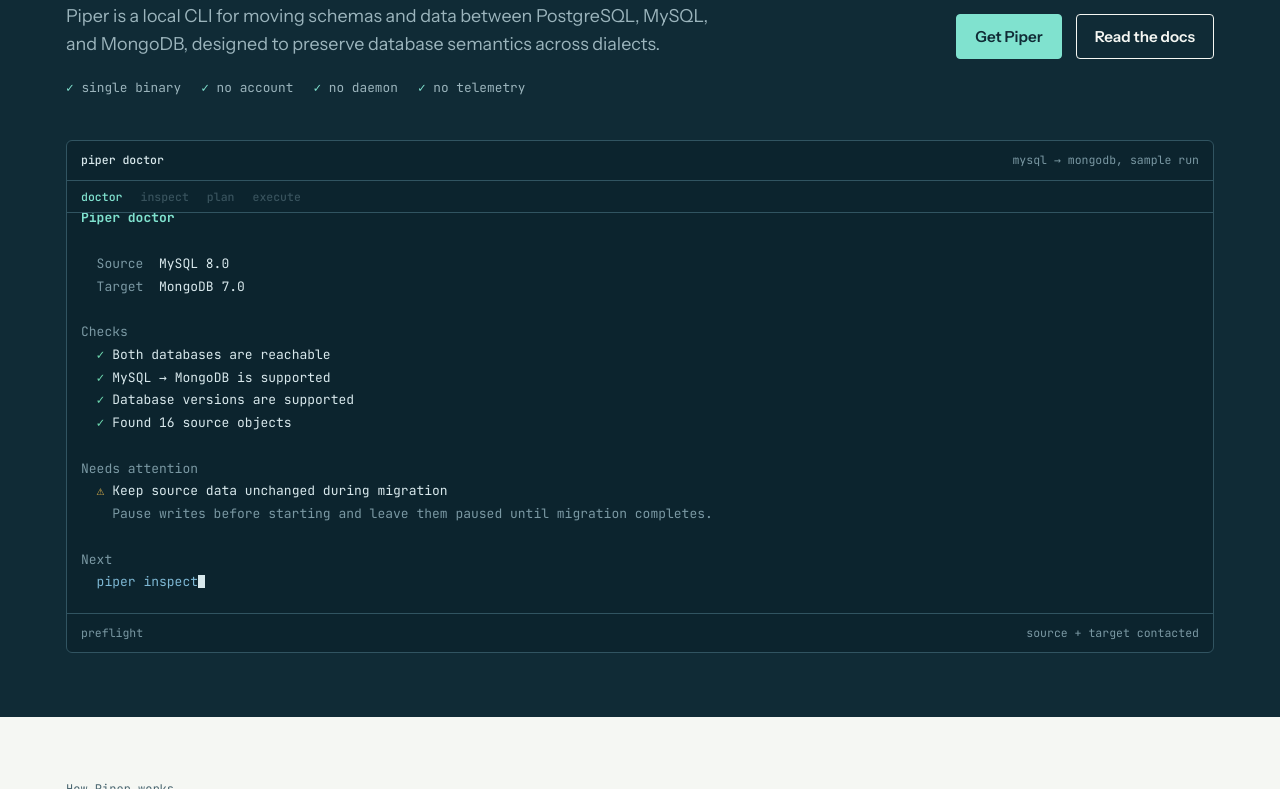
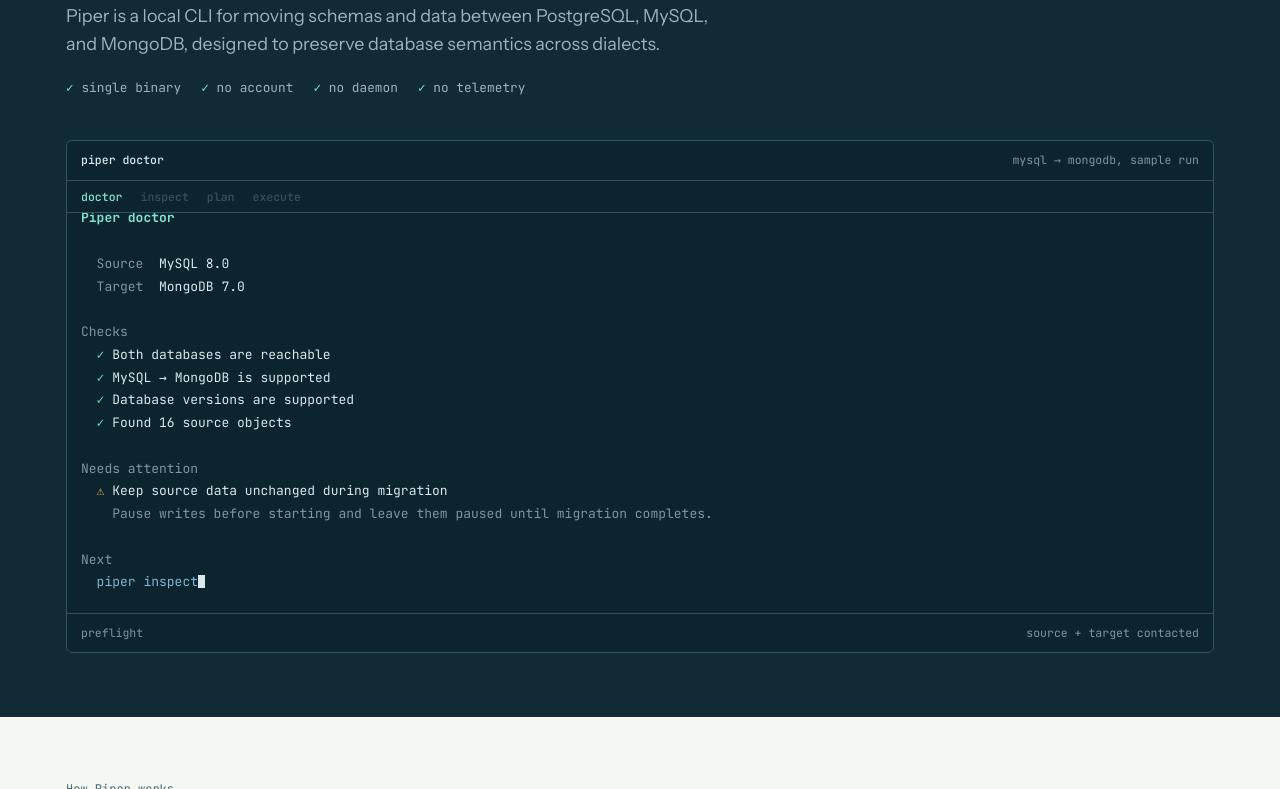
Before and after one commit to PiperKitOrg/piper-landing-page, a plain HTML site: page index.html in a window 1280 px wide. Shown: the part 311-1100 px from the top of the page. Drawn offline with nearby package versions, Linux system fonts and the light colour scheme.

Commit message:
refactor: removed useless buttons

```diff
--- a/index.html
+++ b/index.html
@@ -70,14 +70,14 @@ code{font-family:var(--mono);font-size:.88em}
 .hero{padding-block:56px 64px}
 .hero h1{font-weight:800;font-size:clamp(2.4rem,6.4vw,5rem);line-height:.98;letter-spacing:-.035em;max-width:14em}
 .hero h1 em{font-style:normal;color:var(--glass)}
-.hero-row{display:grid;grid-template-columns:minmax(0,1fr) auto;gap:24px 48px;align-items:end;margin-top:26px}
+.hero-row{margin-top:26px}
 .lede{max-width:36em;font-size:1.12rem;color:var(--muted)}
 .lede strong{color:var(--fg);font-weight:600}
 .cta{display:flex;flex-wrap:wrap;gap:10px 14px;align-items:center}
 .facts{margin:20px 0 0;font:400 .8rem var(--mono);color:var(--muted);display:flex;flex-wrap:wrap;gap:4px 20px}
 .facts span::before{content:"✓ ";color:var(--glass)}
 .intro a,.note-local a,.strict a{color:var(--acc);text-underline-offset:3px;text-decoration-color:var(--line)}
-@media(max-width:820px){.hero-row{grid-template-columns:minmax(0,1fr)}.nav .l{display:none}}
+@media(max-width:820px){.nav .l{display:none}}
 
 /* terminal */
 .term{background:var(--tbg);color:var(--tfg);border:1px solid var(--tline);border-radius:6px;overflow:hidden;font-family:var(--mono);min-width:0;margin:0}
@@ -271,10 +271,6 @@ footer{padding-block:40px 48px;color:var(--muted)}
   <h1>From one database to another, <em>without the ceremony</em>.</h1>
   <div class="hero-row">
     <p class="lede">Piper is a local CLI for moving schemas and data between PostgreSQL, MySQL, and MongoDB, designed to preserve database semantics across dialects.</p>
-    <div class="cta">
-      <a class="btn p" href="#get">Get Piper</a>
-      <a class="btn" href="docs/index.html">Read the docs</a>
-    </div>
   </div>
   <p class="facts" aria-label="Key facts"><span>single binary</span><span>no account</span><span>no daemon</span><span>no telemetry</span></p>
 
```
